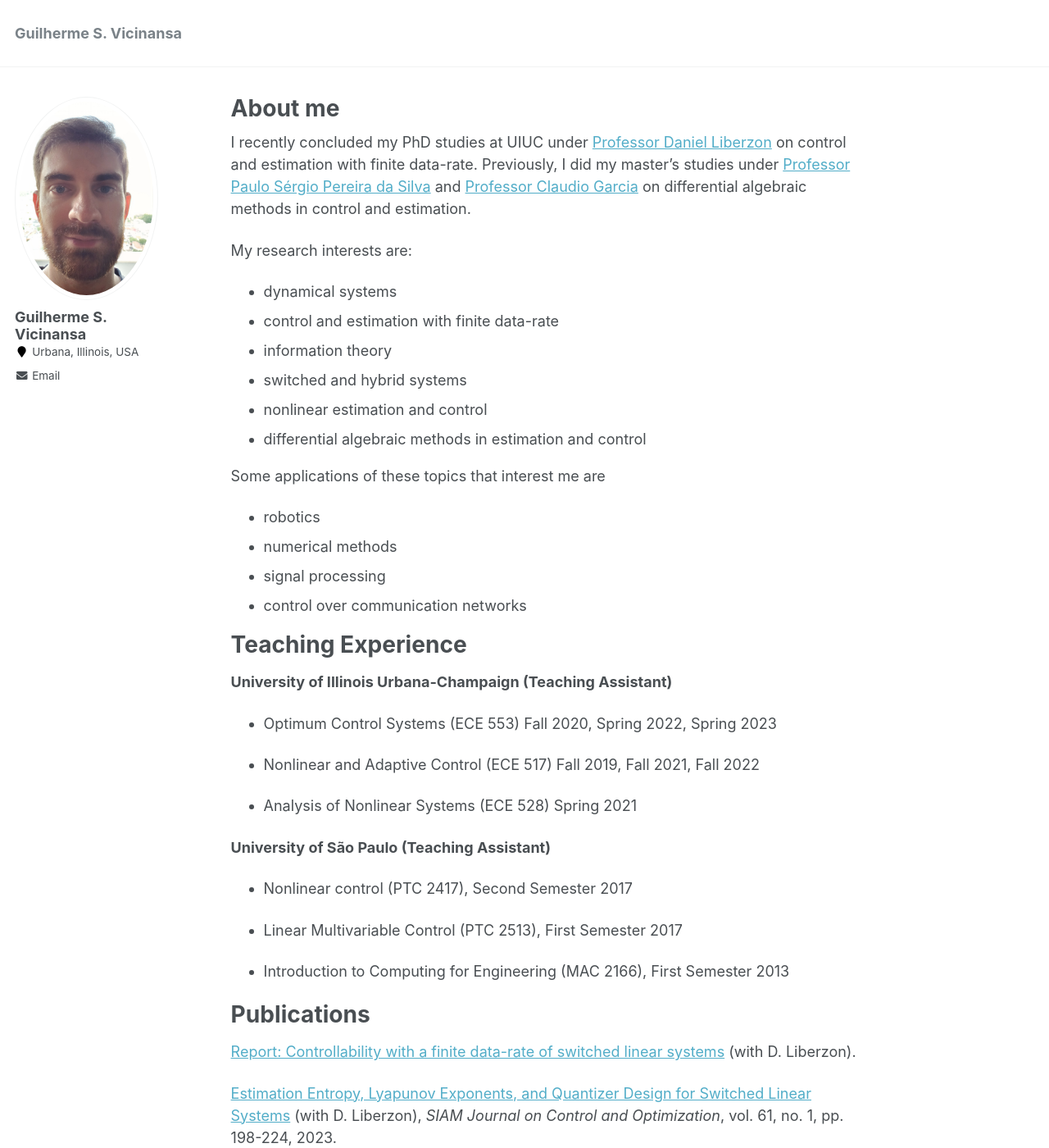
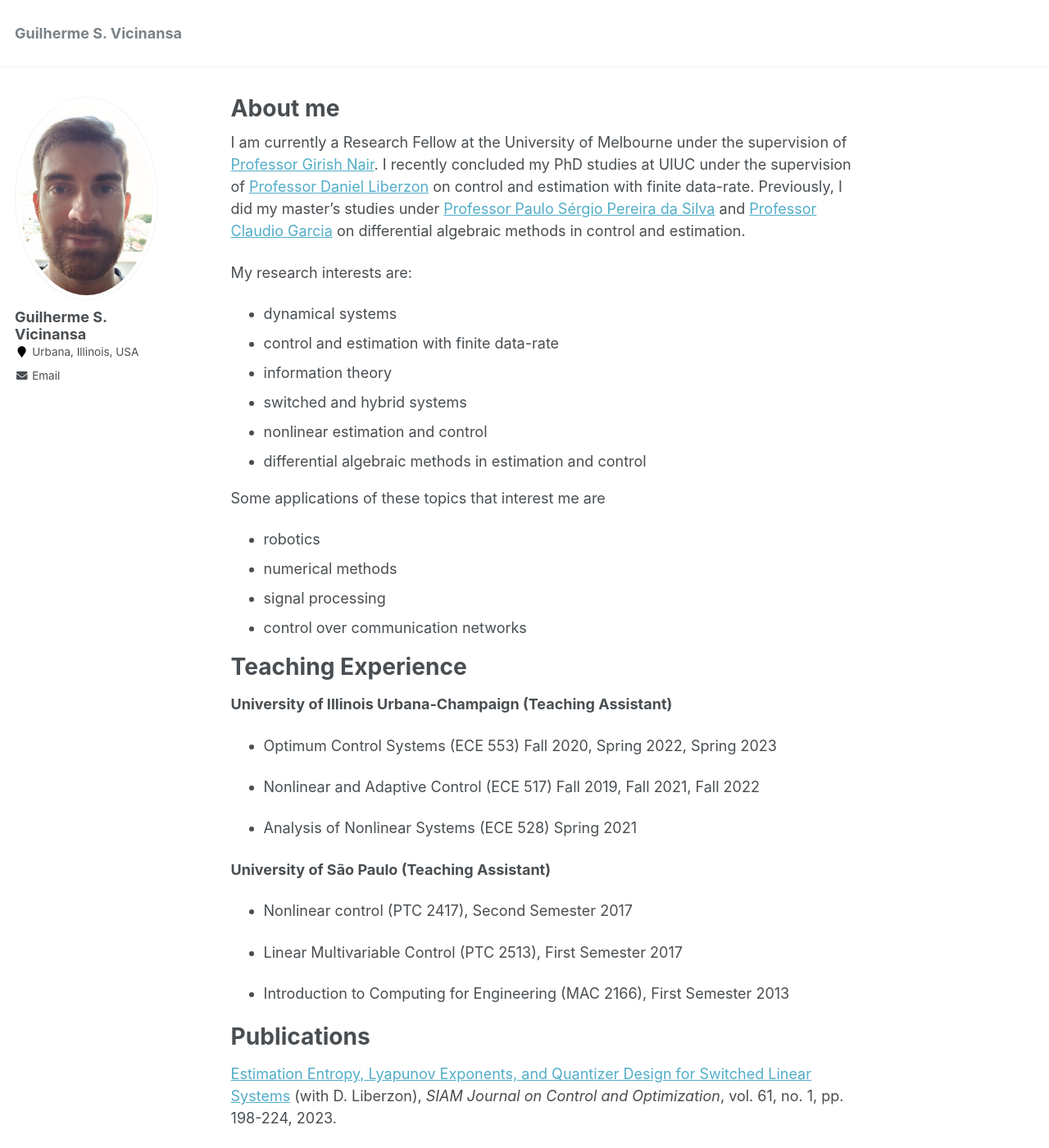
Before and after one commit to Vicinansa/vicinansa.github.io, a Jekyll site: the page built from _pages/about.md, in a window 1280 px wide and 1400 px high. Shown: the whole window at 82% size. Built offline with Jekyll 4.4.1, drawn with Linux system fonts in a browser that asks for light colours.

Commit message:
Update about.md
Melbourne

```diff
--- a/_pages/about.md
+++ b/_pages/about.md
@@ -7,7 +7,8 @@ redirect_from:
   - /about/
   - /about.html
 ---
-I recently concluded my PhD studies at UIUC under <a href="http://liberzon.csl.illinois.edu/">Professor Daniel Liberzon</a>  on control and estimation with finite data-rate. Previously, I did my master's studies under <a href="https://scholar.google.fr/citations?user=bHfxlykAAAAJ&hl=en">Professor Paulo Sérgio Pereira da Silva</a> and <a href="https://www.researchgate.net/profile/Claudio-Garcia-12">Professor Claudio Garcia</a> on differential algebraic methods in control and estimation.
+I am currently a Research Fellow at the University of Melbourne under the supervision of <a href="https://findanexpert.unimelb.edu.au/profile/474-girish-nair"> Professor Girish Nair</a>.
+I recently concluded my PhD studies at UIUC under the supervision of <a href="http://liberzon.csl.illinois.edu/">Professor Daniel Liberzon</a>  on control and estimation with finite data-rate. Previously, I did my master's studies under <a href="https://scholar.google.fr/citations?user=bHfxlykAAAAJ&hl=en">Professor Paulo Sérgio Pereira da Silva</a> and <a href="https://www.researchgate.net/profile/Claudio-Garcia-12">Professor Claudio Garcia</a> on differential algebraic methods in control and estimation.
 
 My research interests are:
  - dynamical systems
@@ -46,7 +47,7 @@ Some applications of these topics that interest me are
 
 # Publications
 
-[Report: Controllability with a finite data-rate of switched linear systems](./_publications/CDC2023Report.pdf) (with D. Liberzon).
+
 
 <a href="https://epubs.siam.org/doi/10.1137/21M1411871">Estimation Entropy, Lyapunov Exponents, and Quantizer Design for Switched Linear Systems</a> (with D. Liberzon), *SIAM Journal on Control and Optimization*, vol. 61, no. 1, pp. 198-224, 2023.
 
```
